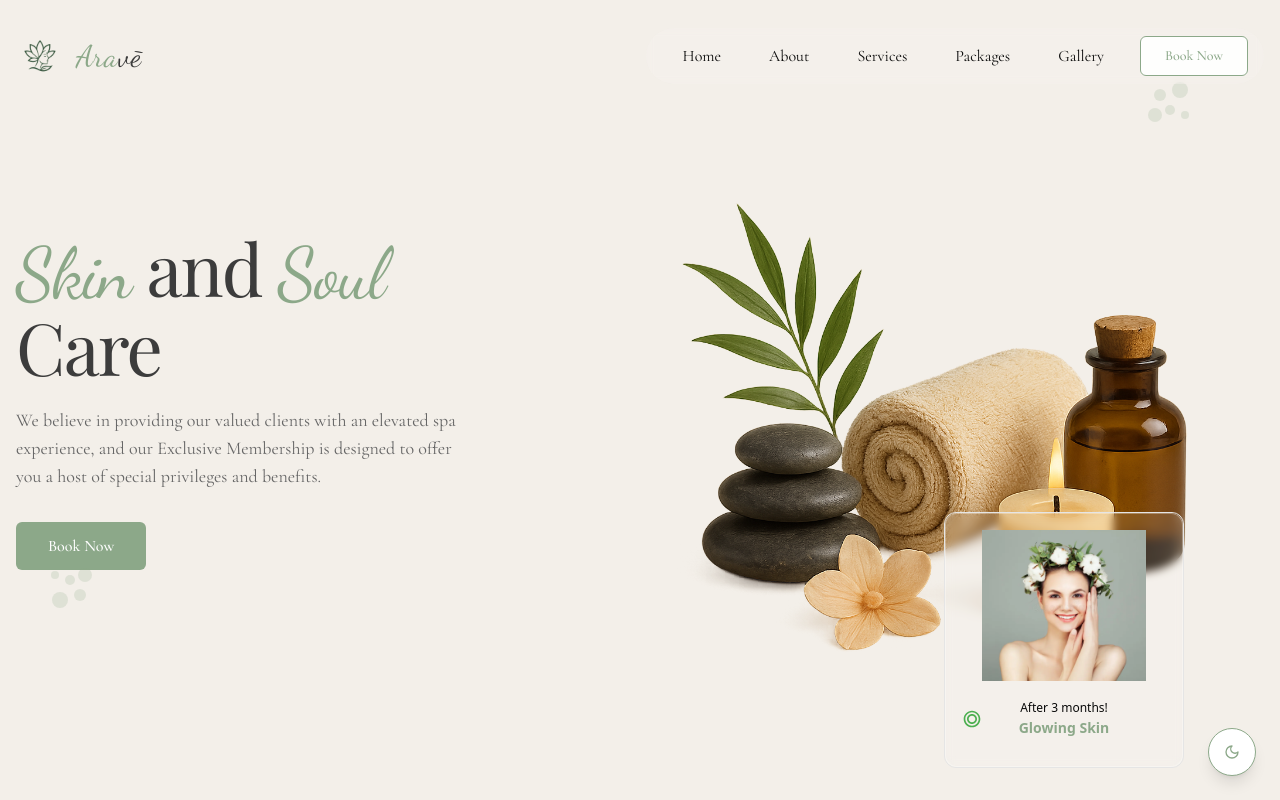
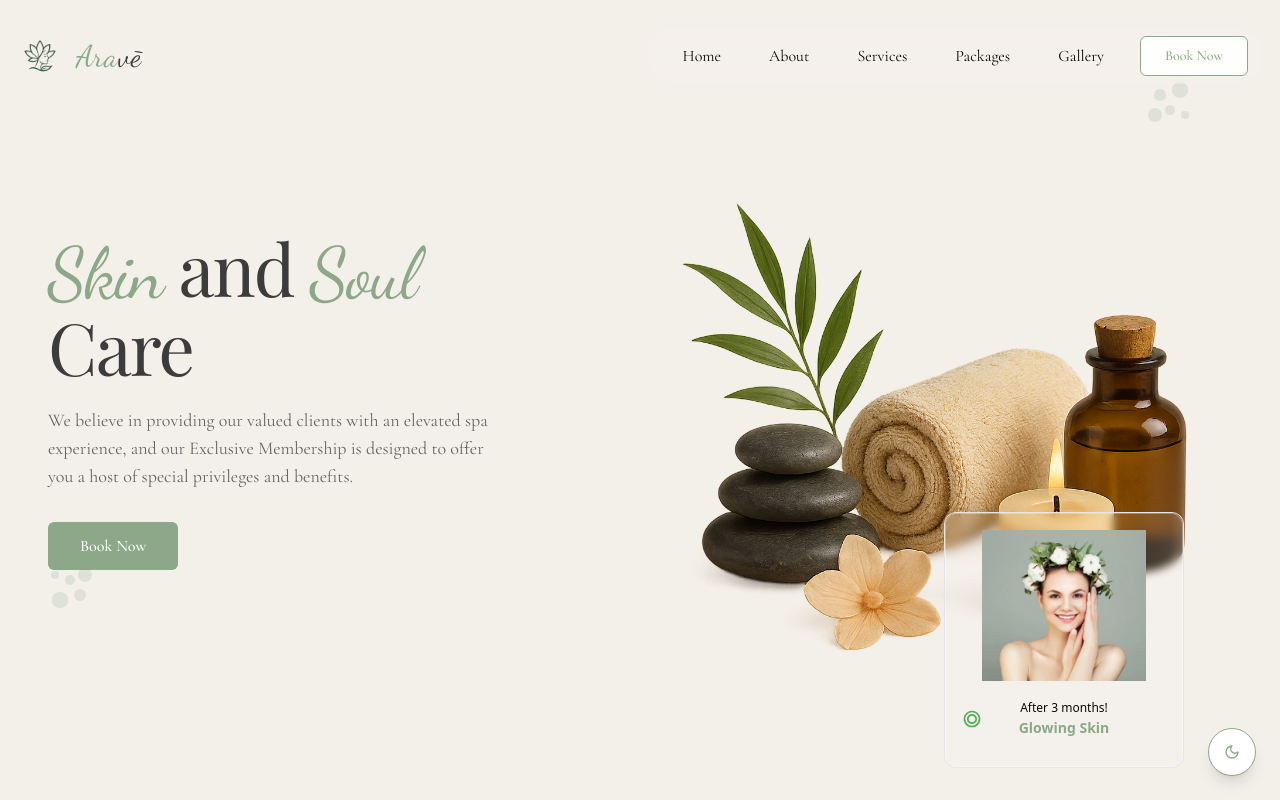
Before and after one commit to FenetGirma/Arav-Spa, a Next.js app: page / in a window 1280 px wide. Shown: the top 800 px of the page. Built offline with nearby package versions, Linux system fonts and the light colour scheme.

Commit message:
accessibility

```diff
--- a/app/page.tsx
+++ b/app/page.tsx
@@ -463,7 +463,7 @@ export default function Home() {
           </div>
           <div className="container px-4 mx-auto md:py-24">
             <div className="grid items-center lg:grid-cols-2 gap-12">
-              <div className="max-w-lg">
+              <div className="max-w-lg pl-8">
                 <h1
                   className={`mb-4 md:mb-6 font-luxury text-3xl sm:text-4xl md:text-5xl lg:text-5xl lg:text-7xl font-normal tracking-tight ${styles.text}`}
                 >
@@ -1146,7 +1146,9 @@ export default function Home() {
           <div className="container px-4 mx-auto">
             <div className="text-center mb-12">
               <h3 className="section-subtitle">BOOK AN APPOINTMENT</h3>
-              <h2 className="section-title mb-4">Reserve Your Spa Experience</h2>
+<h2 className="section-title mb-4 font-bold" style={{ color: "#6a6661" }}>
+  Reserve Your Spa Experience
+</h2>
               <p className={`mx-auto mb-8 text-lg ${styles.subText} max-w-2xl font-elegant`}>
                 Take the first step toward relaxation and rejuvenation by booking your appointment with us today.
               </p>
```
